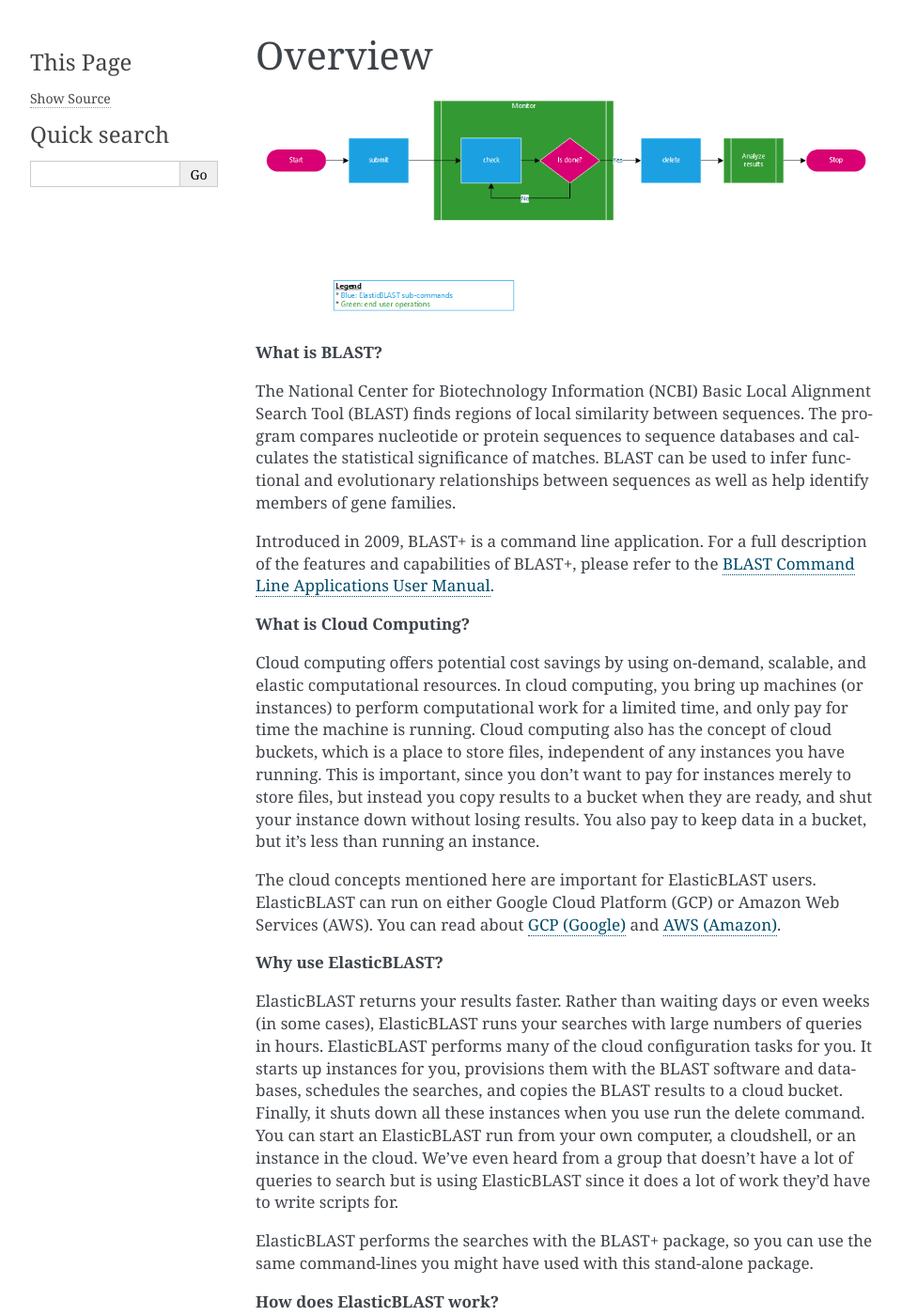
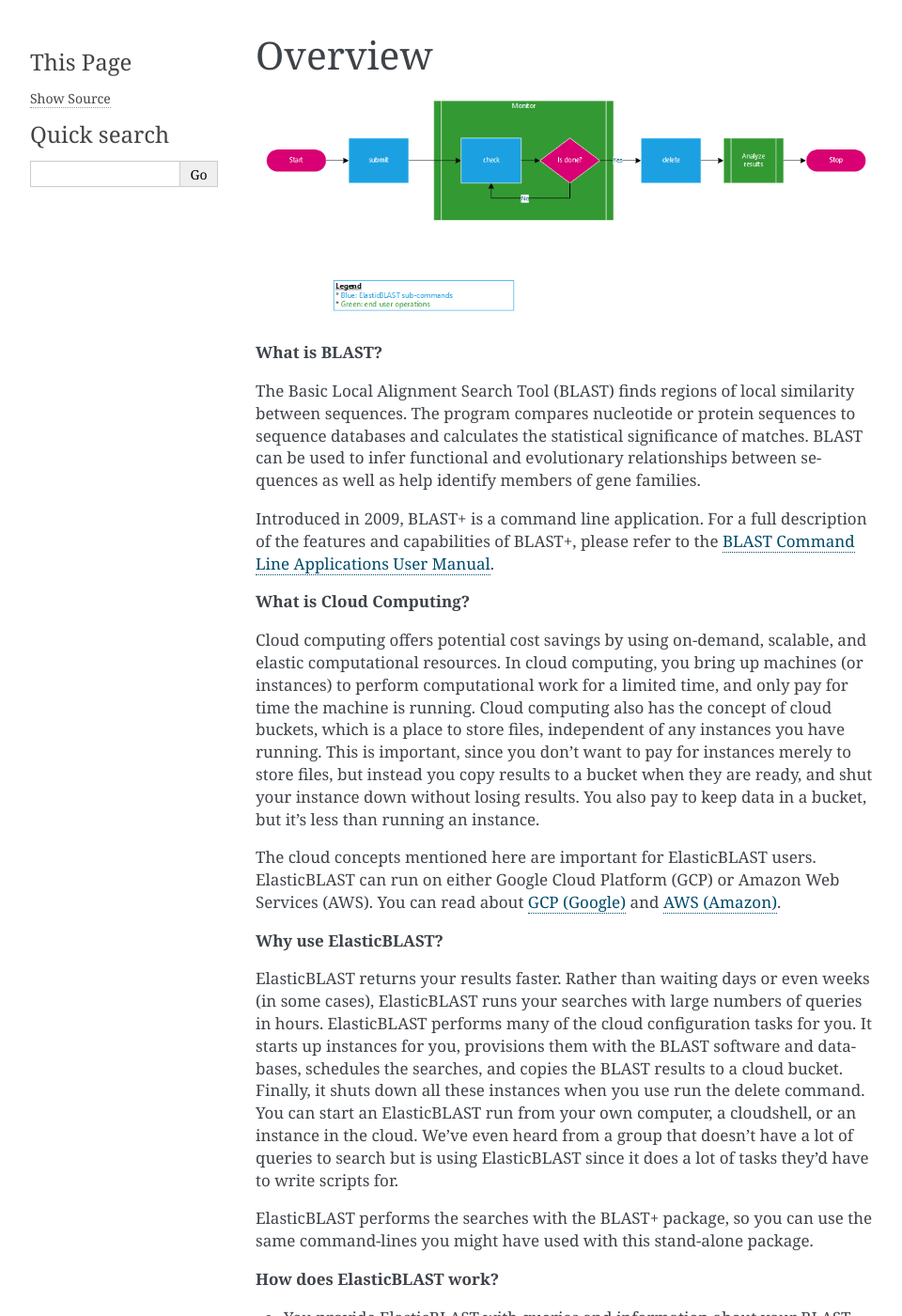
Before and after one commit to ncbi/elastic-blast-docs, a Sphinx documentation site: the page built from docs/source/overview.rst, in a window 1280 px wide and 1400 px high. Shown: the whole window at 94% size, without its empty margins (148-1108 px from the left). Built offline with Sphinx 7.4.7, drawn with Linux system fonts in a browser that asks for light colours.

Commit message:
Minor edits

```diff
--- a/docs/source/overview.rst
+++ b/docs/source/overview.rst
@@ -29,7 +29,7 @@
 
 **What is BLAST?**
 
-The National Center for Biotechnology Information (NCBI) Basic Local Alignment Search Tool (BLAST) finds regions of local similarity between sequences. The program compares nucleotide or protein sequences to sequence databases and calculates the statistical significance of matches. BLAST can be used to infer functional and evolutionary relationships between sequences as well as help identify members of gene families.
+The Basic Local Alignment Search Tool (BLAST) finds regions of local similarity between sequences. The program compares nucleotide or protein sequences to sequence databases and calculates the statistical significance of matches. BLAST can be used to infer functional and evolutionary relationships between sequences as well as help identify members of gene families.
 
 Introduced in 2009, BLAST+ is a command line application. For a full description of the features and capabilities of BLAST+, please refer to the `BLAST Command Line Applications User Manual <https://www.ncbi.nlm.nih.gov/books/NBK279690/>`_.
 
@@ -51,7 +51,7 @@
 them with the BLAST software and databases, schedules the searches, and copies the BLAST results to a cloud bucket.
 Finally, it shuts down all these instances when you use run the delete command.  You can start an ElasticBLAST run from
 your own computer, a cloudshell, or an instance in the cloud.  We've even heard from a group that doesn't have a lot of
-queries to search but is using ElasticBLAST since it does a lot of work they'd have to write scripts for.
+queries to search but is using ElasticBLAST since it does a lot of tasks they'd have to write scripts for.
 
 ElasticBLAST performs the searches with the BLAST+ package, so you can use the same command-lines you might have used with this stand-alone package.
 
--- a/docs/source/quickstart-gcp.rst
+++ b/docs/source/quickstart-gcp.rst
@@ -72,7 +72,7 @@
 
 You will use a configuration file to specify your input to ElasticBLAST.  Once you have written the configuration file, you'll just need to tell ElasticBLAST about it when invoked.
 
-Start by, copying the configuration file shown below.  Using an editor, write this text to a new file called "BDQE.ini".  Both nano and vi are available on the Cloud Shell.
+Start by copying the configuration file shown below.  Using an editor, write this text to a new file called "BDQE.ini".  Both nano and vi are available on the Cloud Shell.
 
 .. code-block::
     :name: minimal-config
```
